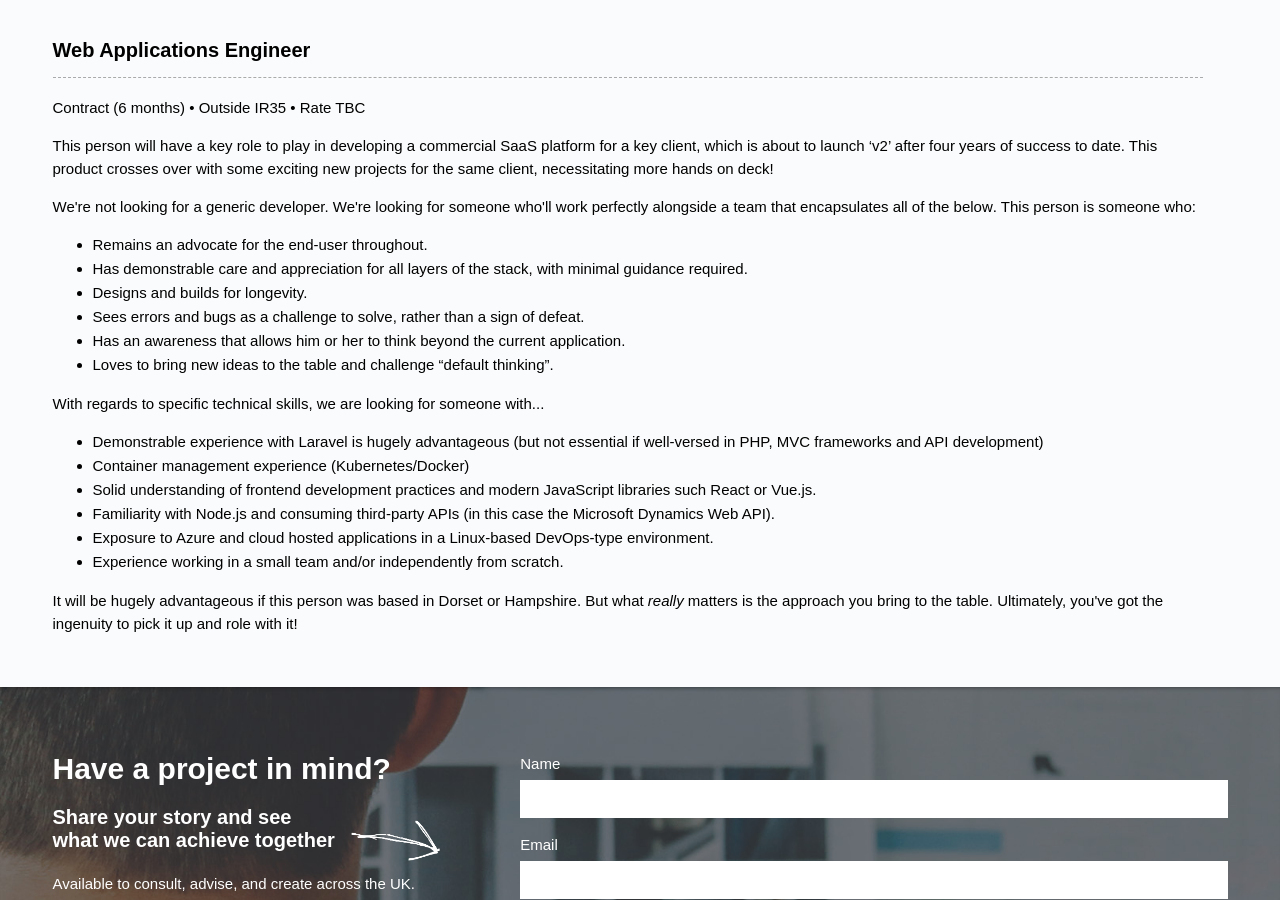
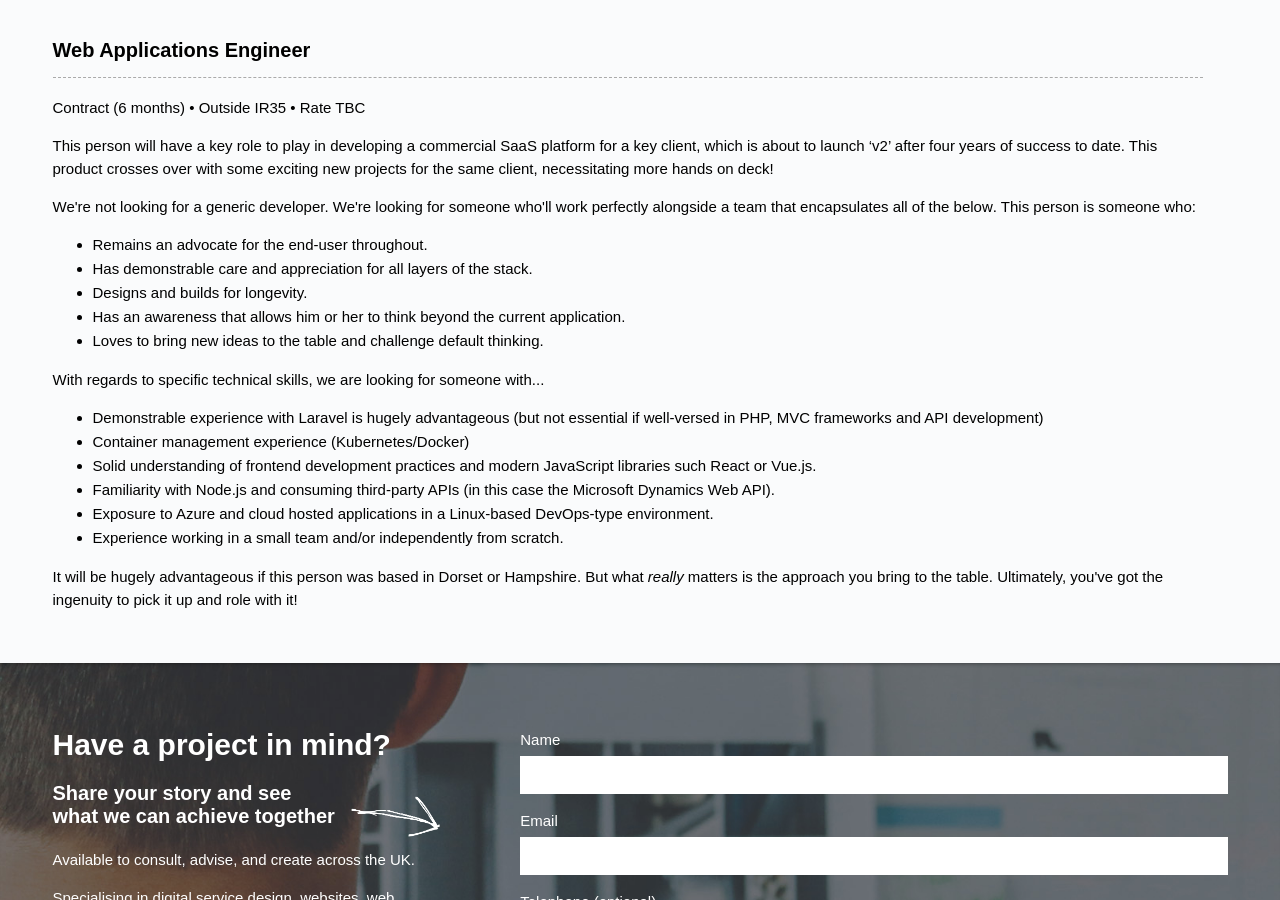
Before and after one commit to chrischerrett/chrischerrett.github.io, a Jekyll site: the page built from careers.md, in a window 1280 px wide and 900 px high, scrolled down 559 px. Built offline with Jekyll 4.4.1, drawn with Linux system fonts in a browser that asks for light colours; nearby versions of some CDN libraries.

Commit message:
Update careers.md

```diff
--- a/careers.md
+++ b/careers.md
@@ -37,11 +37,10 @@
                     <p>
                       <ul class="list">
                         <li>Remains an advocate for the end-user throughout.</li>
-                        <li>Has demonstrable care and appreciation for all layers of the stack, with minimal guidance required.</li>
+                        <li>Has demonstrable care and appreciation for all layers of the stack.</li>
                         <li>Designs and builds for longevity.</li>
-                        <li>Sees errors and bugs as a challenge to solve, rather than a sign of defeat.</li>
                         <li>Has an awareness that allows him or her to think beyond the current application.</li>
-                        <li>Loves to bring new ideas to the table and challenge “default thinking”.</li>
+                        <li>Loves to bring new ideas to the table and challenge default thinking.</li>
                       </ul>
                     </p>
                     <p>With regards to specific technical skills, we are looking for someone with...</p>
```
